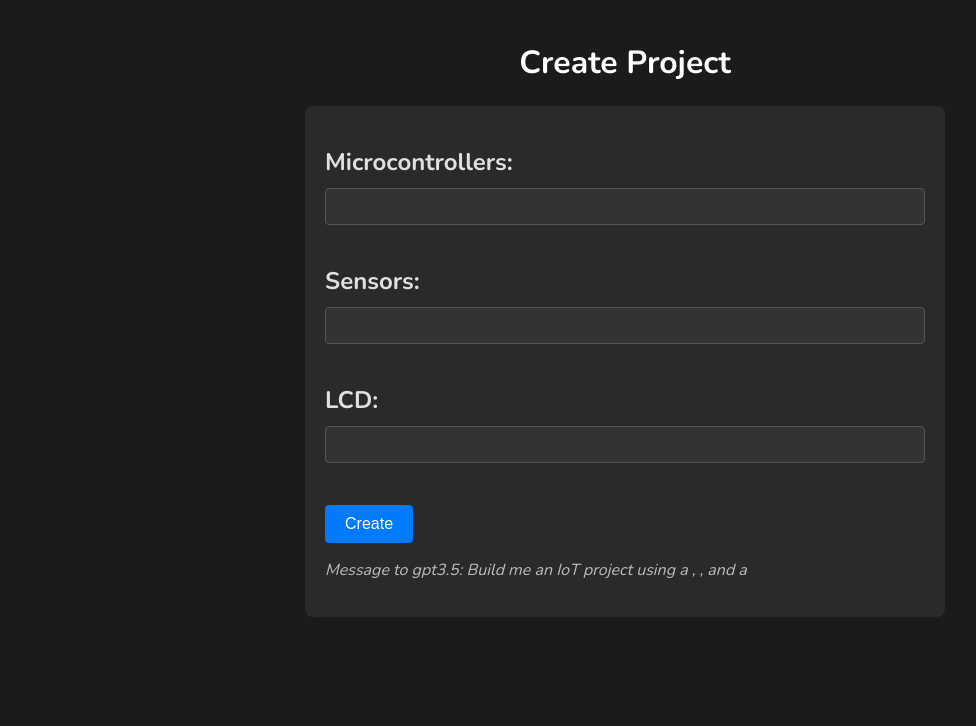
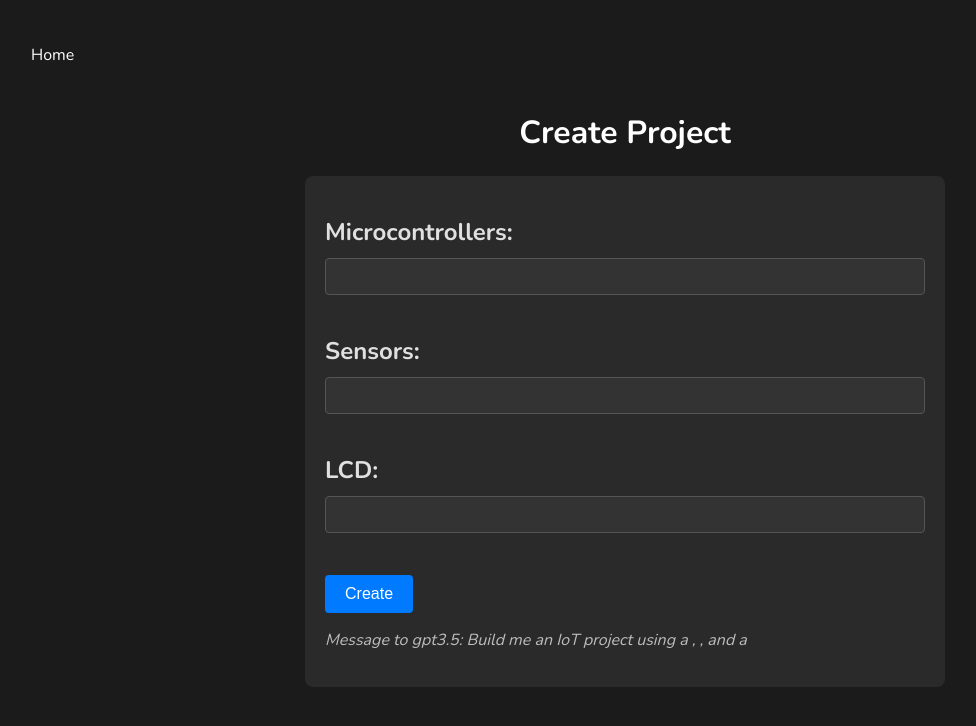
Before and after one commit to cammcinnes/IoT-now, a React (Vite) app in the folder main/: page /create in a window 1280 px wide. Shown: the top 726 px of the page, without its empty margins (15-991 px from the left). Built offline with nearby package versions, Linux system fonts and the light colour scheme.

Commit message:
add navbar to create project page

```diff
--- a/main/src/components/Navbar.jsx
+++ b/main/src/components/Navbar.jsx
@@ -3,18 +3,18 @@ import { Link } from 'react-router-dom';
 
 const Navbar = () => {
     return (
-        <nav style={{ backgroundColor: '#f0f0f0', padding: '10px' }}>
+        <nav style={{ backgroundColor: '#1c1b1b', padding: '10px' }}>
             <ul style={{ listStyleType: 'none', margin: 0, padding: 0, overflow: 'hidden' }}>
                 <li style={{ float: 'left' }}>
-                    <Link to="/" style={{ display: 'block', color: 'black', textAlign: 'center', padding: '14px 16px', textDecoration: 'none' }}>
+                    <Link to="/" style={{ display: 'block', color: 'white', textAlign: 'center', padding: '14px 16px', textDecoration: 'none' }}>
                         Home
                     </Link>
                 </li>
-                <li style={{ float: 'left' }}>
-                    <Link to="/create" style={{ display: 'block', color: 'black', textAlign: 'center', padding: '14px 16px', textDecoration: 'none' }}>
+                {/* <li style={{ float: 'left' }}>
+                    <Link to="/create" style={{ display: 'block', color: 'white', textAlign: 'center', padding: '14px 16px', textDecoration: 'none' }}>
                         Create Project
                     </Link>
-                </li>
+                </li> */}
             </ul>
         </nav>
     );
--- a/main/src/pages/CreateProject.jsx
+++ b/main/src/pages/CreateProject.jsx
@@ -1,6 +1,7 @@
 import { useEffect, useState } from 'react';
 import "../style/CreateProject.css";
 import "../style/Main.css";
+import Navbar from "../components/Navbar";
 // import { useNavigate } from 'react-router-dom';
 
 // show values on page if working on code
@@ -43,6 +44,7 @@ function CreateProject() {
 
   return (
     <>
+    <Navbar />
       <h1>Create Project</h1>
       <div className="input">
         <form onSubmit={handleSubmit}>
```
